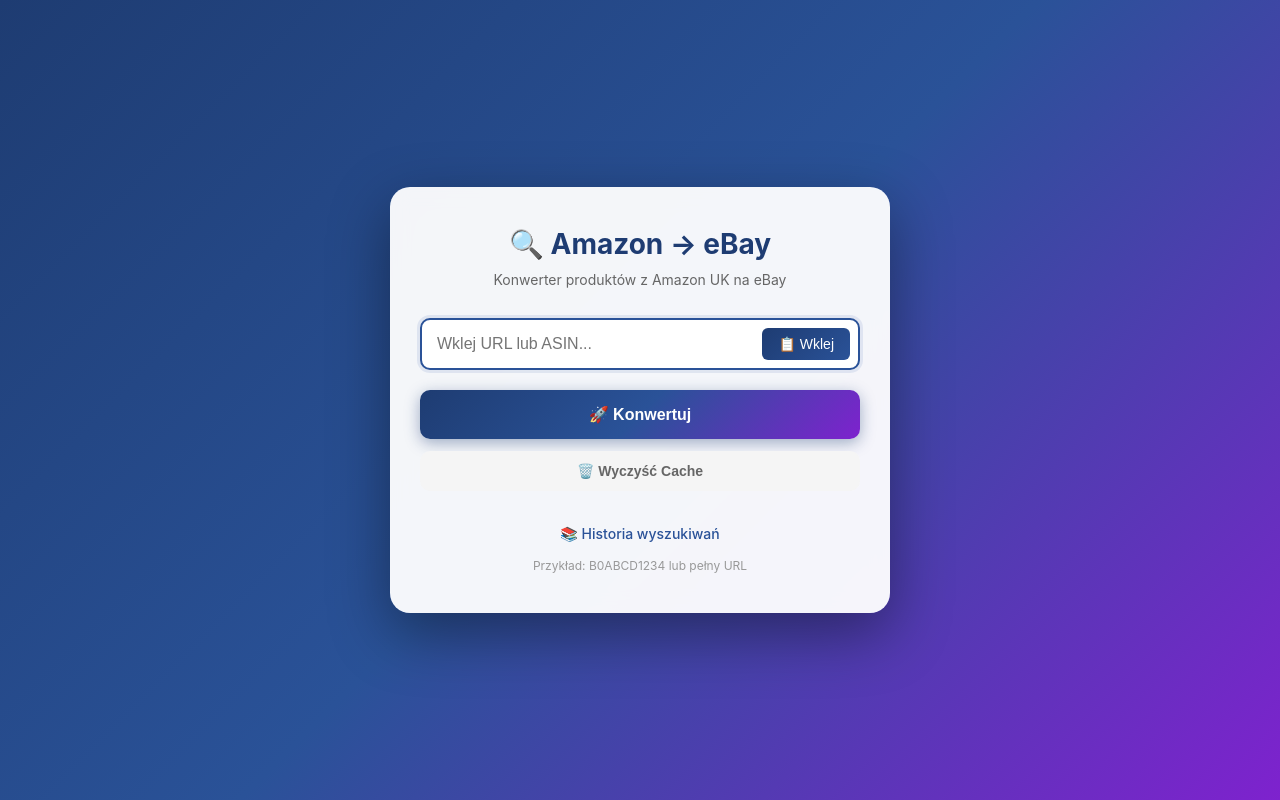
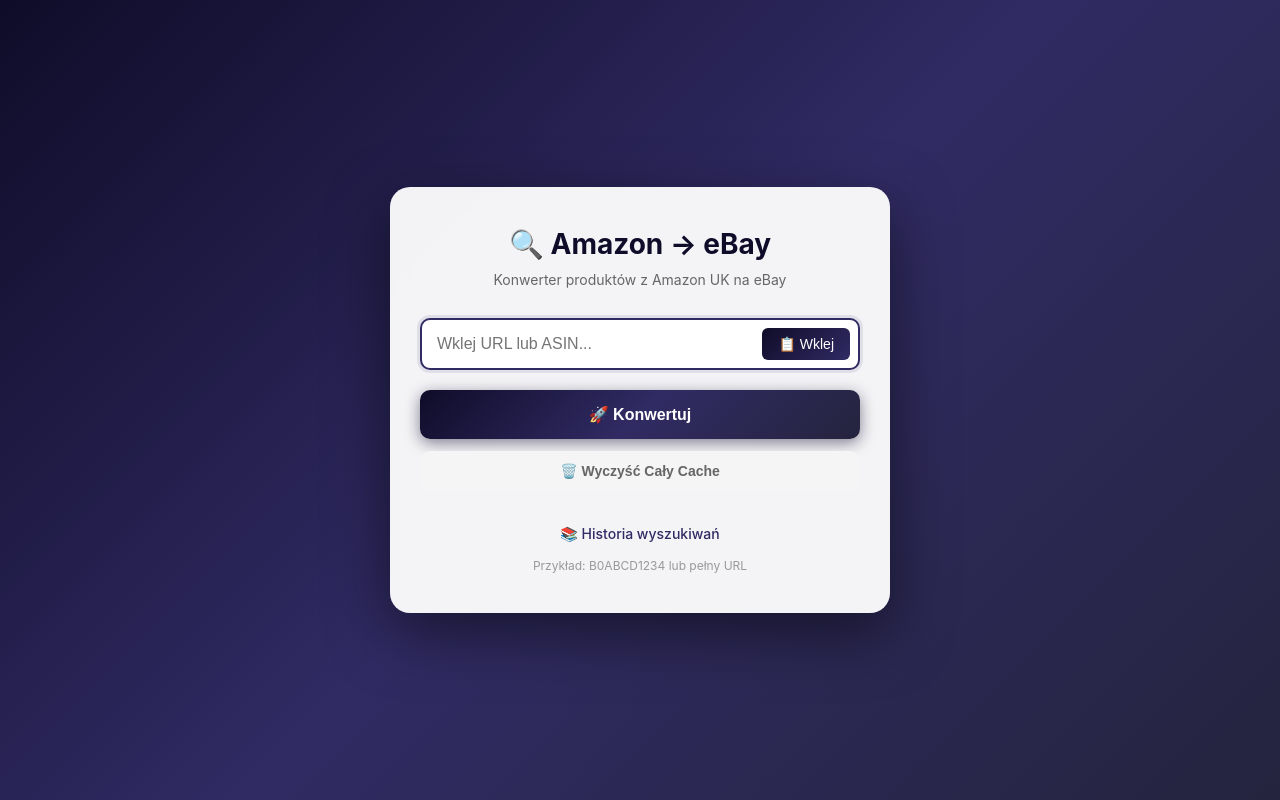
Before and after one commit to kacpermielewczyk96-source/amazon_to_ebay, a Flask app: page / in a window 1280 px wide. Run offline with Flask 3, Linux system fonts and the light colour scheme.

Commit message:
Update index.html

```diff
--- a/templates/index.html
+++ b/templates/index.html
@@ -10,7 +10,7 @@
             display: flex;
             align-items: center;
             justify-content: center;
-            background: linear-gradient(135deg, #1e3c72 0%, #2a5298 50%, #7e22ce 100%);
+            background: linear-gradient(135deg, #0f0c29 0%, #302b63 50%, #24243e 100%);
             padding: 20px;
         }
         .container {
@@ -18,7 +18,7 @@
             backdrop-filter: blur(10px);
             padding: 40px 30px;
             border-radius: 20px;
-            box-shadow: 0 20px 60px rgba(0,0,0,0.4);
+            box-shadow: 0 20px 60px rgba(0,0,0,0.5);
             max-width: 500px;
             width: 100%;
         }
@@ -26,7 +26,7 @@
             text-align: center;
             margin-bottom: 10px;
             font-size: 28px;
-            color: #1e3c72;
+            color: #0f0c29;
         }
         .subtitle {
             text-align: center;
@@ -48,15 +48,15 @@
             transition: all 0.3s;
         }
         input[type="text"]:focus {
-            border-color: #2a5298;
-            box-shadow: 0 0 0 3px rgba(42,82,152,0.1);
+            border-color: #302b63;
+            box-shadow: 0 0 0 3px rgba(48,43,99,0.1);
         }
         .paste-btn {
             position: absolute;
             right: 10px;
             top: 50%;
             transform: translateY(-50%);
-            background: linear-gradient(135deg, #1e3c72 0%, #2a5298 100%);
+            background: linear-gradient(135deg, #0f0c29 0%, #302b63 100%);
             color: white;
             border: none;
             padding: 8px 16px;
@@ -80,12 +80,12 @@
             margin-bottom: 12px;
         }
         .btn-primary {
-            background: linear-gradient(135deg, #1e3c72 0%, #2a5298 50%, #7e22ce 100%);
+            background: linear-gradient(135deg, #0f0c29 0%, #302b63 50%, #24243e 100%);
             color: white;
-            box-shadow: 0 4px 15px rgba(30,60,114,0.4);
+            box-shadow: 0 4px 15px rgba(15,12,41,0.5);
         }
         .btn-primary:hover {
-            box-shadow: 0 6px 20px rgba(30,60,114,0.5);
+            box-shadow: 0 6px 20px rgba(15,12,41,0.6);
         }
         .btn-primary:active {
             transform: scale(0.98);
@@ -104,7 +104,7 @@
             margin-top: 20px;
         }
         .history-link a {
-            color: #2a5298;
+            color: #302b63;
             text-decoration: none;
             font-size: 14px;
             font-weight: 500;
@@ -169,7 +169,7 @@
         </form>
 
         <button type="button" class="btn btn-secondary" onclick="clearCache()">
-            🗑️ Wyczyść Cache
+            🗑️ Wyczyść Cały Cache
         </button>
 
         <div class="history-link">
@@ -194,14 +194,12 @@
             }
         }
 
-        // Auto-focus na input
         window.addEventListener('load', () => {
             document.getElementById('urlInput').focus();
         });
 
-        // Clear cache function
         async function clearCache() {
-            if (!confirm('Czy na pewno wyczyścić cache? Wszystkie zapisane produkty zostaną ponownie pobrane z Amazon.')) {
+            if (!confirm('Czy na pewno wyczyścić CAŁY cache? Wszystkie zapisane produkty zostaną ponownie pobrane z Amazon.')) {
                 return;
             }
 
```
